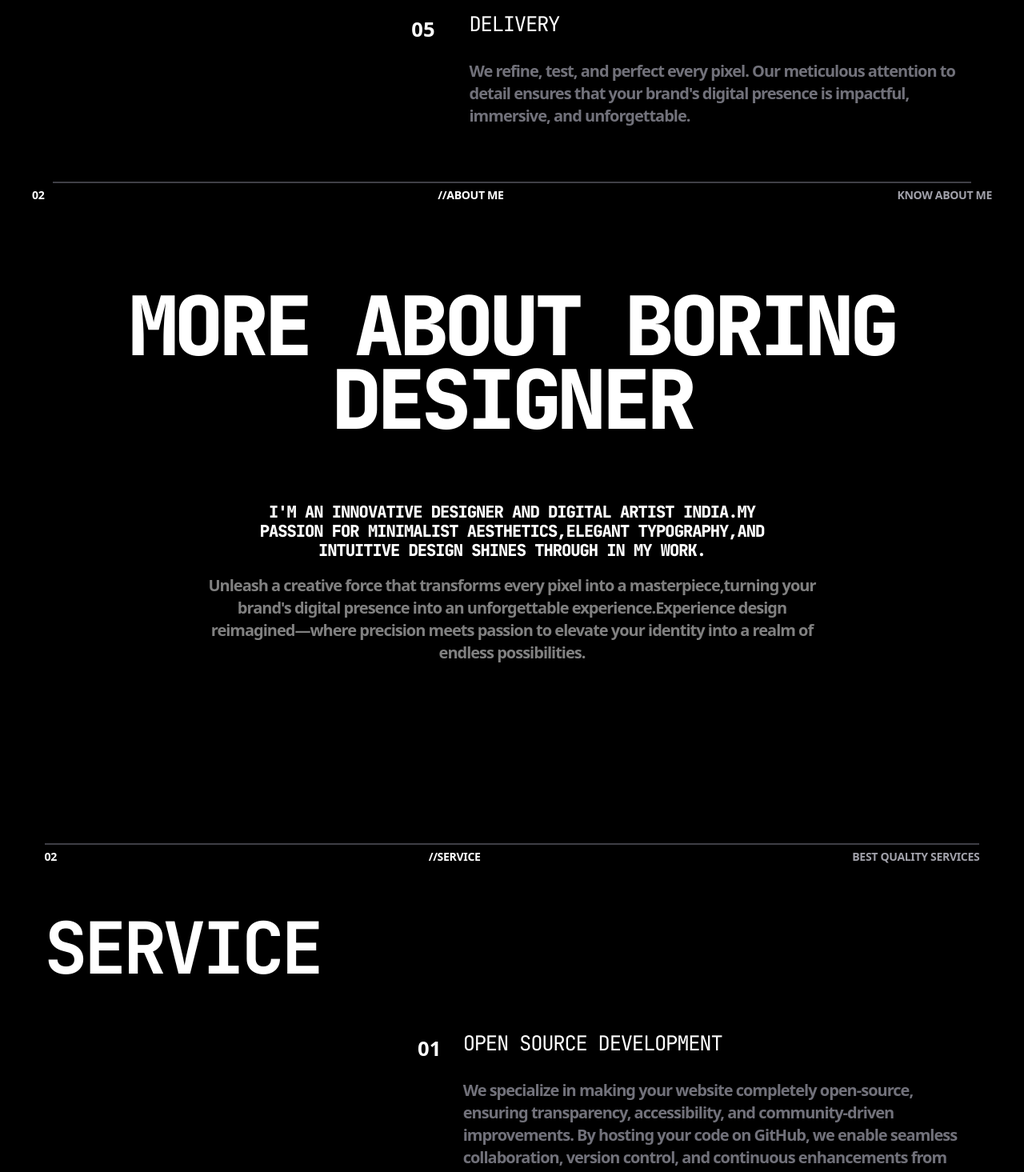
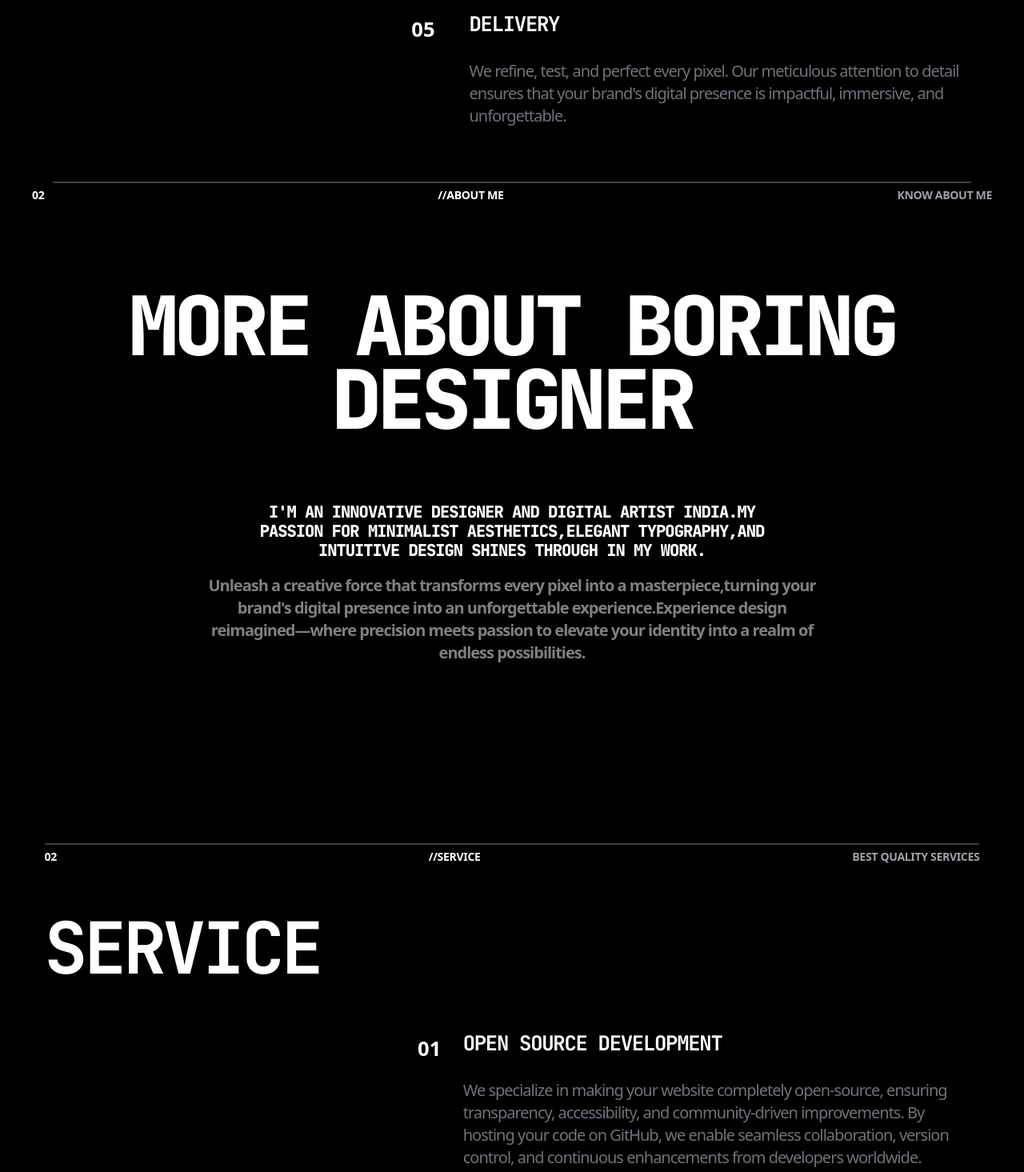
Before and after one commit to AdityaSrivastava185/Design, a Next.js app: page / in a window 1280 px wide. Shown: the part 2770-4235 px from the top of the page at 80% size. Built offline with nearby package versions, Linux system fonts and the light colour scheme.

Commit message:
fonts updated

```diff
--- a/src/app/components/about.jsx
+++ b/src/app/components/about.jsx
@@ -72,10 +72,10 @@ const About = () => {
                 {phase.number}
               </div>
               <div className="max-w-[80vw] sm:max-w-[70vw] md:max-w-[50vw] mb-[50px] md:mb-[0px] lg:pb-10">
-                <h2 className="text-white max-w-[40vw] md:max-w-[0vw] text-[9vw] sm:text-[4vw] md:text-[2vw] mb-[10px] md:mb-[0px] uppercase tracking-tighter leading-8 md:leading-none font-jetbrainmono lg:pb-8">
+                <h2 className="text-white max-w-[40vw] md:max-w-[0vw] text-[9vw] sm:text-[4vw] md:text-[2vw] font-bold mb-[10px] md:mb-[0px] uppercase tracking-tighter leading-8 md:leading-none font-jetbrainmono lg:pb-8">
                   {phase.title}
                 </h2>
-                <p className="text-zinc-500 text-[4.5vw] sm:text-[3vw] md:text-[1vw] font-semibold leading-5 tracking-tighter lg:text-xl">
+                <p className="text-zinc-500 text-[4.5vw] sm:text-[3vw] md:text-[1vw] leading-5 tracking-tighter lg:text-xl">
                   {phase.desc}
                 </p>
               </div>
--- a/src/app/components/experience.jsx
+++ b/src/app/components/experience.jsx
@@ -54,13 +54,13 @@ const Experience = () => {
                 {experience.number}
               </div>
               <div className="max-w-[80vw] sm:max-w-[70vw] md:max-w-[50vw] mb-[50px] md:mb-0">
-                <h2 className="text-white text-[7vw] sm:text-[4vw] md:text-[2vw] md:mb-0 font-jetbrainmono tracking-tighter uppercase">
+                <h2 className="text-white text-[7vw] sm:text-[4vw] md:text-[2vw] font-bold  md:mb-0 font-jetbrainmono tracking-tighter uppercase">
                   {experience.title}
                 </h2>
                 <p className="text-white text-[4.5vw] sm:text-[3vw] md:text-[1.5vw] font-semibold mb-6 font-jetbrainmono tracking-tighter">
                   {experience.role}
                 </p>
-                <p className="text-zinc-500 text-[4.5vw] sm:text-[3vw] md:text-[1vw] font-semibold  tracking-tighter  leading-4 lg:text-xl">
+                <p className="text-zinc-500 text-[4.5vw] sm:text-[3vw] md:text-[1vw] tracking-tighter  leading-4 lg:text-xl">
                   {experience.desc}
                 </p>
               </div>
--- a/src/app/components/services.jsx
+++ b/src/app/components/services.jsx
@@ -61,10 +61,10 @@ const Services = () => {
                 {phase.number}
               </div>
               <div className="max-w-[80vw] sm:max-w-[70vw] md:max-w-[50vw] mb-[50px] md:mb-[0px] lg:pb-10">
-                <h2 className="text-white max-w-[40vw] md:max-w-[70vw] text-[9vw] sm:text-[4vw] md:text-[2vw] mb-[10px] md:mb-[0px] uppercase tracking-tighter leading-8 md:leading-none font-jetbrainmono lg:pb-8">
+                <h2 className="text-white max-w-[40vw] md:max-w-[70vw] text-[9vw] sm:text-[4vw] md:text-[2vw] font-bold mb-[10px] md:mb-[0px] uppercase tracking-tighter leading-8 md:leading-none font-jetbrainmono lg:pb-8">
                   {phase.title}
                 </h2>
-                <p className="text-zinc-500 text-[4.5vw] sm:text-[3vw] md:text-[1vw] font-semibold leading-5 tracking-tighter lg:text-xl">
+                <p className="text-zinc-500 text-[4.5vw] sm:text-[3vw] md:text-[1vw] leading-5 tracking-tighter lg:text-xl">
                   {phase.desc}
                 </p>
               </div>
--- a/src/app/components/tech.jsx
+++ b/src/app/components/tech.jsx
@@ -77,10 +77,10 @@ const TechStack = () => {
                 {phase.number}
               </div>
               <div className="max-w-[80vw] sm:max-w-[70vw] md:max-w-[50vw] mb-[50px] md:mb-[0px] lg:pb-10">
-                <h2 className="text-white max-w-[40vw] md:max-w-[70vw] text-[9vw] sm:text-[4vw] md:text-[2vw] mb-[10px] md:mb-[0px] uppercase tracking-tighter leading-8 md:leading-none font-jetbrainmono lg:pb-8">
+                <h2 className="text-white max-w-[40vw] md:max-w-[70vw] text-[9vw] sm:text-[4vw] md:text-[2vw] font-bold mb-[10px] md:mb-[0px] uppercase tracking-tighter leading-8 md:leading-none font-jetbrainmono lg:pb-8">
                   {phase.title}
                 </h2>
-                <p className="text-zinc-500 text-[4.5vw] sm:text-[3vw] md:text-[1vw] font-semibold leading-5 tracking-tighter lg:text-xl">
+                <p className="text-zinc-500 text-[4.5vw] sm:text-[3vw] md:text-[1vw] leading-5 tracking-tighter lg:text-xl">
                   {phase.desc}
                 </p>
               </div>
```
